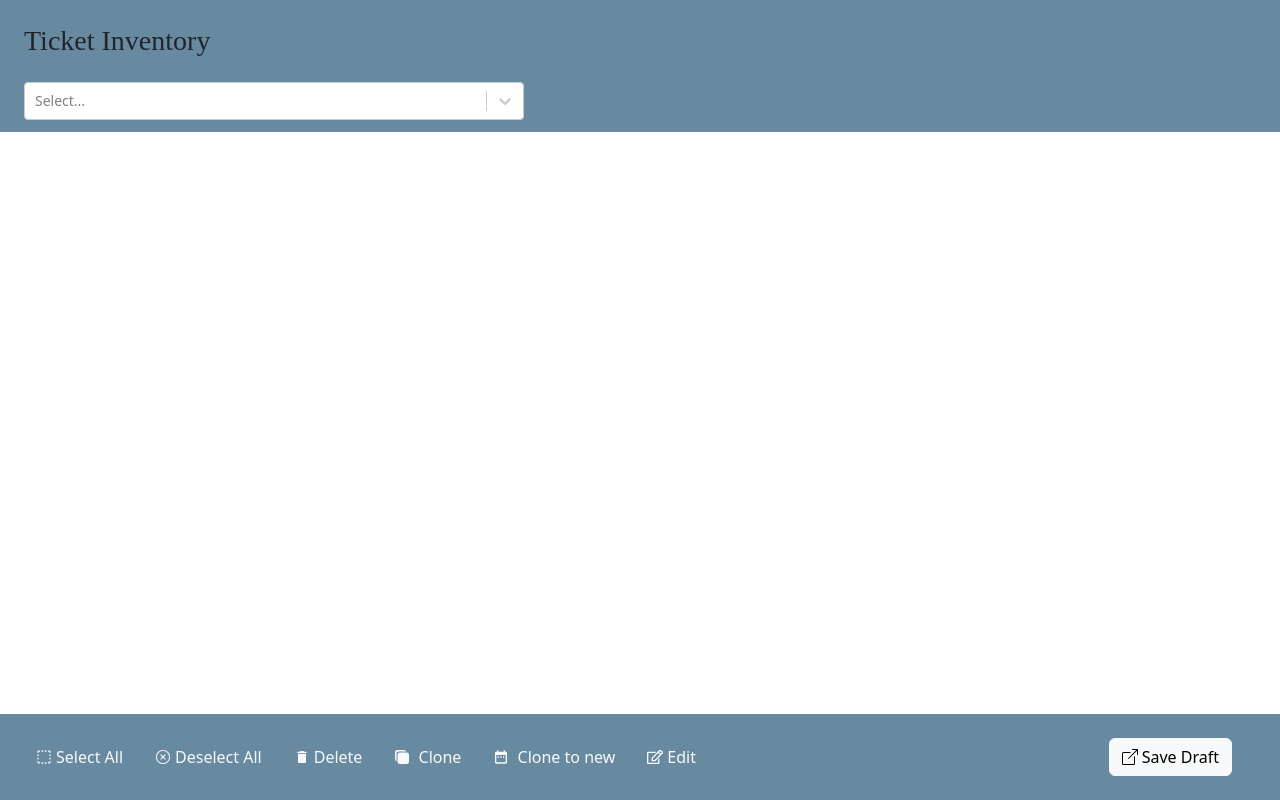
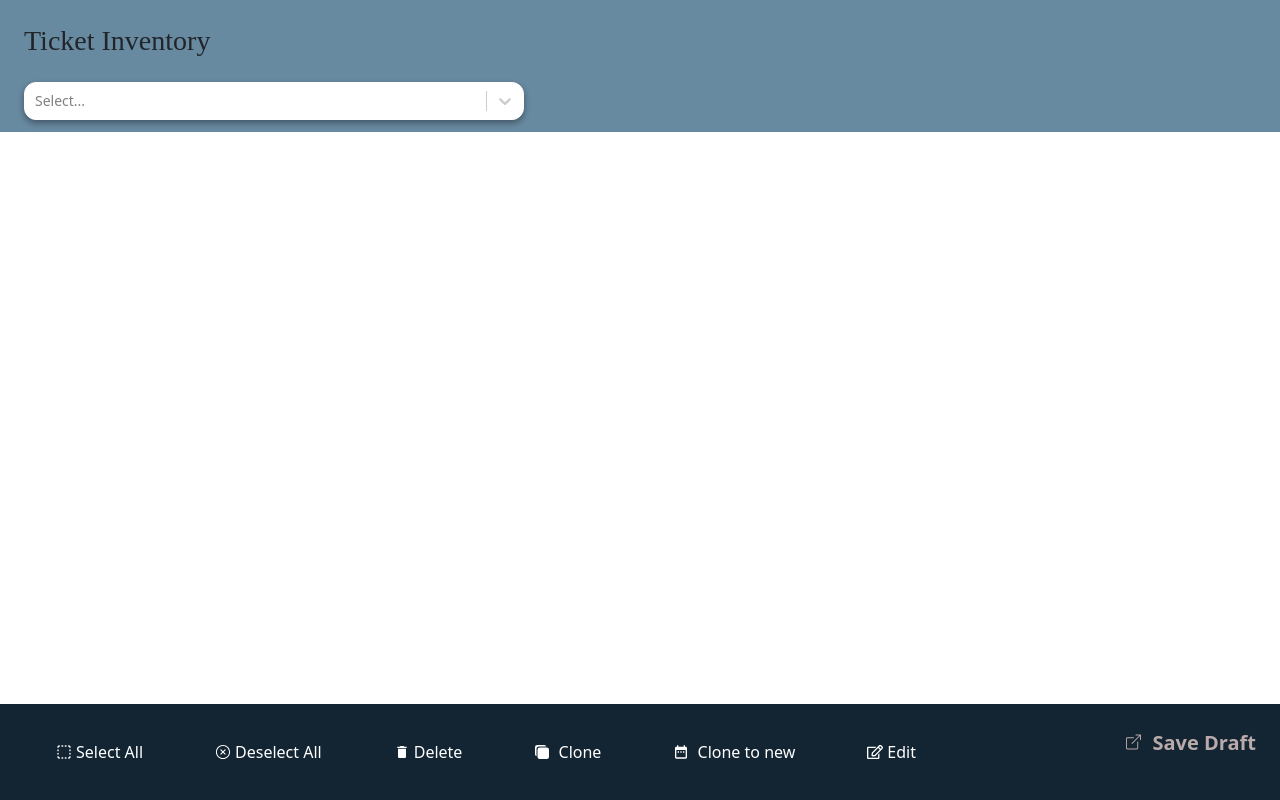
Before and after one commit to AmanMahor21/Add-Inventory-, a React (Create React App) app: page / in a window 1280 px wide. Built offline with nearby package versions, Linux system fonts and the light colour scheme; a web font is replaced by a local one.

Commit message:
Footer Css Changed

```diff
--- a/src/App.css
+++ b/src/App.css
@@ -3,6 +3,7 @@ body {
   margin: 0;
   overflow-x: hidden;
 }
+
 
 .form-floating label {
   font-size: 12px;
@@ -14,6 +15,8 @@ body {
 }
 button svg {
   margin: 0 4px 3px 0;
+  background-color: transparent;
+  /* background-color: rgba(230, 203, 176, 0.3); */
 }
 .chkLabel {
   width: 22px;
@@ -25,19 +28,200 @@ button svg {
 .chkLabel svg {
   margin: 0 4px 3px 0;
 }
-.addBtnHover {
-  background-color: #2c9708;
-  border: none;
-  size: 22px;
-  font-weight: 500;
-  border-radius: 4px;
-  padding: 6px 14px 6px 9px;
-  color: white;
-}
+
 .addBtnHover svg {
   width: 22px;
   height: 19px;
+  background-color: transparent;
 }
-.addBtnHover:hover {
-  background-color: #0b7a2e;
+
+.addBtnHover {
+  background-color: #eee;
+  border: none;
+  padding: 6px 14px 6px 9px;
+  font-size: 1rem;
+  width: 10em;
+  border-radius: 1rem;
+  color: lightcoral;
+  box-shadow: 0 0.4rem #dfd9d9;
+  cursor: pointer;
 }
+
+.addBtnHover:active {
+  color: white;
+  box-shadow: 0 0.2rem #dfd9d9;
+  transform: translateY(0.2rem);
+}
+
+.addBtnHover:hover:not(:disabled) {
+  background: lightcoral;
+  color: white;
+  text-shadow: 0 0.1rem #bcb4b4;
+}
+
+.addBtnHover:disabled {
+  cursor: auto;
+  color: grey;
+}
+
+.button {
+  position: relative;
+  flex: 0 0 auto;
+  overflow: hidden;
+  height: 3rem;
+  padding: 0 2rem;
+  border-radius: 1.5rem;
+  background: transparent;
+  background-size: 400%;
+  color: #fff;
+  border: none;
+  cursor: pointer;
+  transition: all 0.2s cubic-bezier(0.23, 1, 0.32, 1);
+  z-index: 1;
+}
+
+.button:hover::before {
+  transform: scaleY(1);
+}
+
+/* .button-content {
+  position: relative;
+  z-index: 1;
+} */
+
+.button::before {
+  z-index: -1;
+  content: "";
+  position: absolute;
+  top: 0;
+  left: 0;
+  transform: scaleY(0);
+  transform-origin: bottom;
+  width: 100%;
+  height: inherit;
+  border-radius: inherit;
+  background: linear-gradient(
+    82.3deg,
+    rgba(150, 93, 233, 1) 10.8%,
+    rgba(99, 88, 238, 1) 94.3%
+  );
+  transition: all 0.6s cubic-bezier(0.23, 1, 0.32, 1);
+}
+
+.button:active {
+  scale: 0.9;
+}
+@media screen and (max-width: 1050px) {
+  .button {
+    font-size: 13px;
+  }
+}
+@media screen and (max-width: 860px) {
+  .footterWrapper {
+    flex-wrap: wrap;
+    display: flex;
+  }
+}
+.footterWrapper {
+  row-gap: 9px;
+  flex-wrap: wrap;
+  display: flex;
+}
+
+svg {
+  background-color: transparent;
+}
+
+.saveDrafteBtn {
+  padding: 0;
+  margin: 0;
+  border: none;
+  background: none;
+  cursor: pointer;
+}
+
+.saveDrafteBtn {
+  --primary-color: #baaaaa;
+  --hovered-color: #e65555;
+  position: relative;
+  display: flex;
+  font-weight: 600;
+  font-size: 20px;
+  gap: 0.5rem;
+  align-items: center;
+}
+
+.saveDrafteBtn p {
+  margin: 0;
+  position: relative;
+  font-size: 20px;
+  color: var(--primary-color);
+}
+
+.saveDrafteBtn::after {
+  position: absolute;
+  content: "";
+  width: 0;
+  left: 0;
+  bottom: -7px;
+  background: var(--hovered-color);
+  height: 2px;
+  transition: 0.3s ease-out;
+}
+
+.saveDrafteBtn p::before {
+  position: absolute;
+  /*   box-sizing: border-box; */
+  content: "Save Draft";
+  width: 0%;
+  inset: 0;
+  color: var(--hovered-color);
+  overflow: hidden;
+  transition: 0.3s ease-out;
+}
+
+.saveDrafteBtn:hover::after {
+  width: 100%;
+}
+
+.saveDrafteBtn:hover p::before {
+  width: 100%;
+}
+
+.saveDrafteBtn:hover svg {
+  transform: translateX(4px);
+  color: var(--hovered-color);
+}
+
+.saveDrafteBtn svg {
+  color: var(--primary-color);
+  transition: 0.2s;
+  position: relative;
+  width: 15px;
+  transition-delay: 0.2s;
+}
+
+.btn-grad {
+  background-image: linear-gradient(
+    to right,
+    #348f50 0%,
+    #56b4d3 51%,
+    #348f50 100%
+  );
+  margin: 10px;
+  padding: 15px 45px;
+  text-align: center;
+  text-transform: uppercase;
+  transition: 0.5s;
+  background-size: 200% auto;
+  color: white;
+  box-shadow: 0 0 20px #eee;
+  border-radius: 10px;
+  display: block;
+}
+
+.btn-grad:hover {
+  background-position: right center; /* change the direction of the change here */
+  color: #fff;
+  text-decoration: none;
+}
--- a/src/Pages/AddInventory.jsx
+++ b/src/Pages/AddInventory.jsx
@@ -62,9 +62,15 @@ const AddInventory = () => {
   let customStyle = {
     control: (provided, state) => ({
       ...provided,
+      boxShadow: "0 3px 6px rgba(0,0,0,0.16), 0 3px 6px rgba(0,0,0,0.23)",
+      transition: "width 0.3s ease-in-out",
+      borderRadius: "12px",
       fontSize: "14px",
-      minWidth: "400px",
+      minWidth: "200px",
+      maxWidth: "600px",
       width: state.isFocused ? "600px" : "500px",
+      borderColor: state.isFocused ? "none" : "#fff",
+      // backgroundColor: state.isFocused ? "rgb(208 205 202)" : "#fff",
     }),
     menu: (provided, state) => ({
       ...provided,
@@ -74,7 +80,7 @@ const AddInventory = () => {
 
     option: (provided, state) => ({
       ...provided,
-      backgroundColor: state.isFocused ? "rgb(233, 227, 221)" : "",
+      backgroundColor: state.isFocused ? "rgba(230, 203, 176, 0.3)" : "",
       width: "584px",
     }),
 
@@ -112,7 +118,10 @@ const AddInventory = () => {
   return (
     <invertoryContext.Provider value={inventoryValue}>
       <>
-        <div className="d-flex flex-column " style={{ height: "100vh" }}>
+        <div
+          className="d-flex flex-column justify-content-between"
+          style={{ height: "100vh" }}
+        >
           <div className="" style={{ backgroundColor: "rgb(104 138 161)" }}>
             <h3
               className="ps-4 pt-4 font"
--- a/src/Pages/component/Footer.jsx
+++ b/src/Pages/component/Footer.jsx
@@ -187,15 +187,16 @@ const Footer = () => {
 
   return (
     <footer
-      className="p-4 align-items-lg-baseline fixed-bottom"
-      style={{ backgroundColor: "rgb(104 138 161)" }}
+      className="p-4 align-items-lg-baseline"
+      // className="p-4 align-items-lg-baseline fixed-bottom"
+      style={{ backgroundColor: "rgb(19 37 51) " }}
     >
       {!selectedItem && (
-        <div className=" d-flex gap-2 justify-content-between">
-          <div className=" d-flex">
+        <div className=" d-flex gap-2 justify-content-between footterWrapper">
+          <div className=" d-flex footterWrapper">
             <button
               type="button"
-              className="btn btn-outline-light me-2 border-0"
+              className="button me-2"
               onClick={handle_SelectAll}
             >
               <LuBoxSelect />
@@ -203,30 +204,22 @@ const Footer = () => {
             </button>
             <button
               type="button"
-              className="btn btn-outline-light me-2 border-0"
+              className="button me-2"
               onClick={handle_DeselectAll}
             >
               <RxCrossCircled />
               Deselect All
             </button>
-            <button
-              type="button"
-              className="btn btn-outline-light me-2 border-0"
-              onClick={handleDlt}
-            >
+            <button type="button" className="button me-2" onClick={handleDlt}>
               <MdDelete />
               Delete
             </button>
-            <button
-              type="button"
-              className="btn btn-outline-light me-2 border-0"
-              onClick={clone_Btn}
-            >
+            <button type="button" className="button me-2" onClick={clone_Btn}>
               <IoCopy /> Clone
             </button>
             <button
               type="button"
-              className="btn btn-outline-light me-2 border-0"
+              className="button me-2"
               onClick={cloneToNew_Btn}
             >
               <MdDateRange /> Clone to new
@@ -234,7 +227,7 @@ const Footer = () => {
 
             <button
               type="button"
-              className="btn btn-outline-light me-2 border-0"
+              className="button me-2"
               onClick={handle_MumltiEdit}
             >
               <FaRegEdit />
@@ -243,7 +236,7 @@ const Footer = () => {
             {checkLabel.singleRow >= 1 && (
               <div
                 className="d-flex pt-2 text-white"
-                style={{ paddingInline: "11px" }}
+                // style={{ paddingInline: "11px" }}
               >
                 <span className="chkLabel">
                   <IoMdMenu />
@@ -259,11 +252,11 @@ const Footer = () => {
           <div>
             <button
               type="button"
-              className="btn btn-light me-4"
+              className="saveDrafteBtn"
               onClick={handle_SaveDraft}
             >
               <BsBoxArrowUpRight />
-              Save Draft
+              <p>Save Draft</p>
             </button>
           </div>
         </div>
--- a/src/Pages/component/KeyboardField.jsx
+++ b/src/Pages/component/KeyboardField.jsx
@@ -43,10 +43,10 @@ const KeyboardField = ({
           }}
         />
       </div>
-      <div className="ps-4 pe-2 pt-2">
+      <div className="ps-4 pe-2 pt-2 ">
         {saveData?.event && (
           <div className="row">
-            <div className="d-flex col gap-2">
+            <div className="flex-wrap d-flex col gap-2">
               <DropSelect
                 options={TICKET_TYPE}
                 placeholder={"Ticket Type"}
@@ -92,7 +92,7 @@ const KeyboardField = ({
                 name="FirstSeat"
               />
             </div>
-            <div className="d-flex mb-3  mt-3 justify-content-lg-start gap-2 ">
+            <div className="flex-wrap d-flex mb-3  mt-3 justify-content-lg-start gap-2 w-100">
               <SymbolInput
                 placeholder={"Face value"}
                 selectChange={handleOnChange}
@@ -129,11 +129,11 @@ const KeyboardField = ({
               </div>
               <button
                 // className="btn btn-outline-success fw-bold  "
-                className="addBtnHover pe-3"
+                className="addBtnHover"
                 onClick={addListing}
                 type="button"
               >
-                <IoMdAdd />
+                {/* <IoMdAdd /> */}
                 ADD LISTING
               </button>
             </div>
--- a/src/Pages/component/Table.jsx
+++ b/src/Pages/component/Table.jsx
@@ -8,8 +8,7 @@ import EventDropDown from "../../components/EventDropDown";
 
 const Table = () => {
   const { list, setlist } = useContext(userContext);
-  const { selectedItem, setCheckLabel, checkLabel } =
-    useContext(invertoryContext);
+  const { selectedItem } = useContext(invertoryContext);
 
   // EDITING TABLE'S EVENT KEYBOARD
   const selectChange = (eventIndex, data, recordIndex) => {
--- a/src/components/DropSelect.jsx
+++ b/src/components/DropSelect.jsx
@@ -6,12 +6,12 @@ const DropSelect = ({ selectChange, options, placeholder, name, ...rest }) => {
     control: (provided) => ({
       ...provided,
       fontSize: "14px",
-      width: "200px",
+      width: "195px",
     }),
     menu: (provided) => ({
       ...provided,
       fontSize: "13px",
-      width: "200px",
+      width: "195px",
     }),
     container: (prov) => ({
       ...prov,
```
